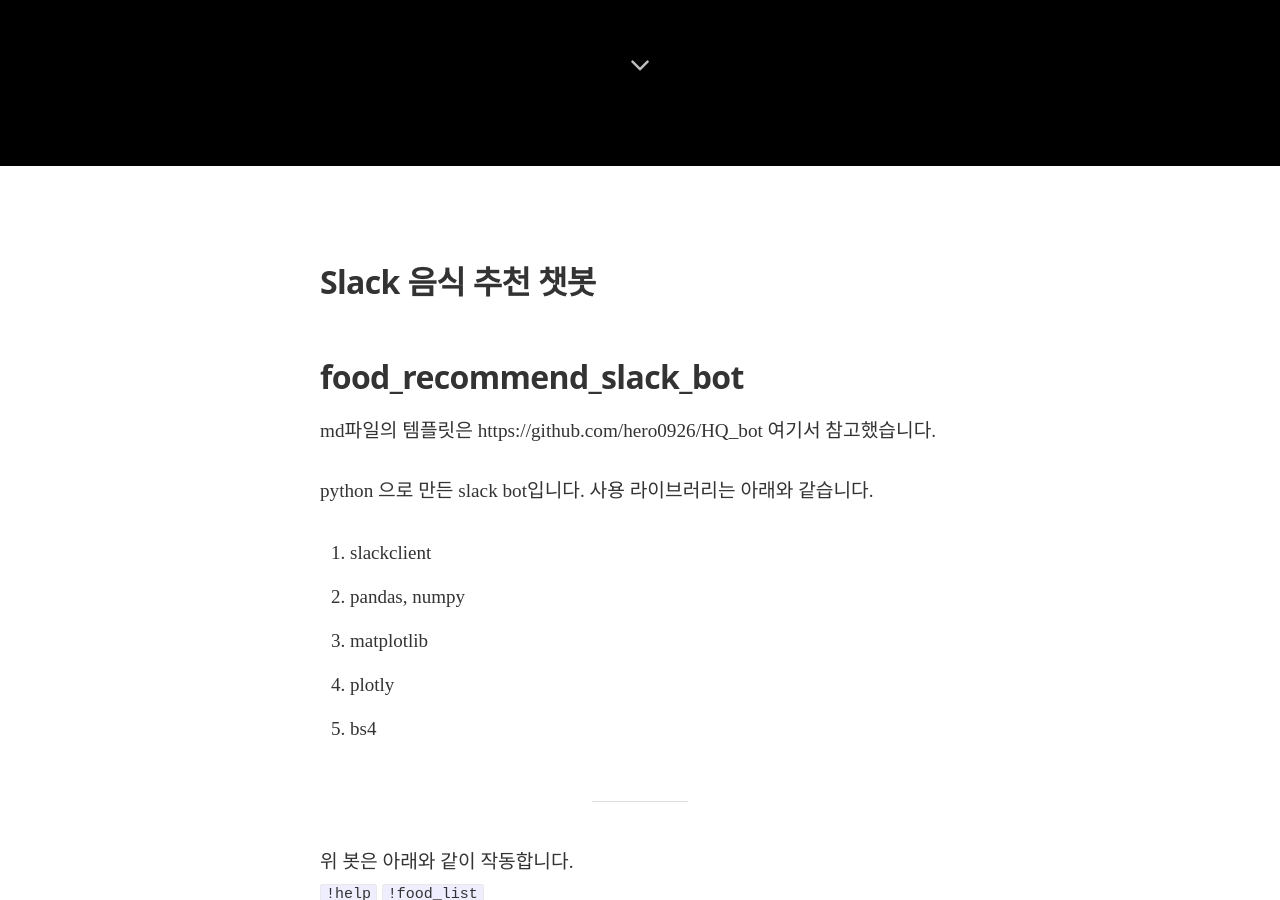
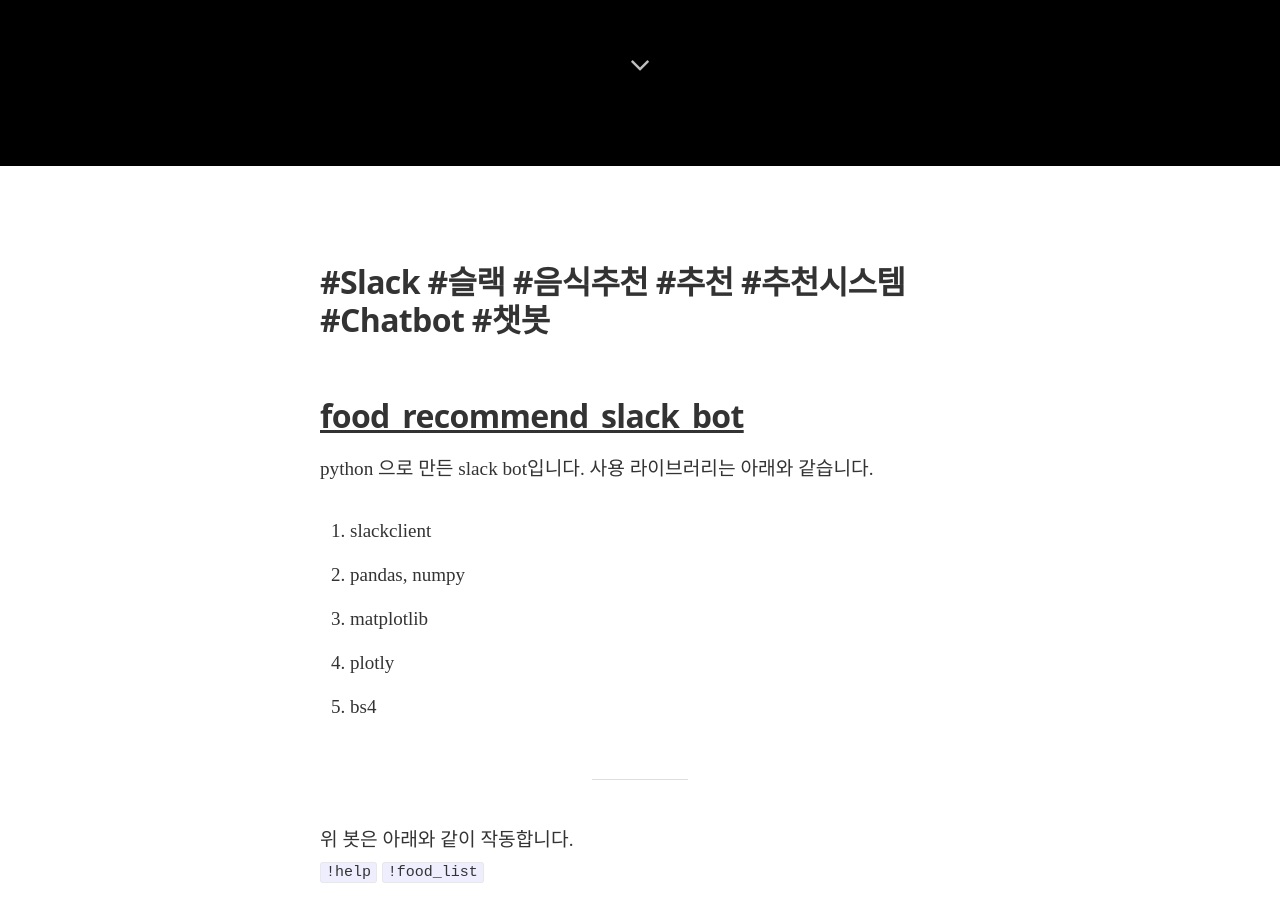
Before and after one commit to JaehunSim/JaehunSim.github.io, a Jekyll site: the page built from _posts/2018-12-27-slack-chatbot-desc.md, in a window 1280 px wide and 900 px high, scrolled down 734 px. Built offline with Jekyll 4.4.1, drawn with Linux system fonts in a browser that asks for light colours; nearby versions of some CDN libraries; some web fonts are replaced; comment, search, counter and statistics services are not loaded; grey boxes are pictures that could not be loaded.

Commit message:
Update 2018-12-27-slack-chatbot-desc.md

```diff
--- a/_posts/2018-12-27-slack-chatbot-desc.md
+++ b/_posts/2018-12-27-slack-chatbot-desc.md
@@ -2,15 +2,13 @@
 layout: post
 title:  "Slack 음식 추천 챗봇"
 date:   2018-12-27 16:54:30
-image: "/assets/images/slack_logo.png"
+image: "/assets/images/slack_logo.jpg"
 comments: true
 ---
 
-# Slack 음식 추천 챗봇
+# #Slack #슬랙 #음식추천 #추천 #추천시스템 #Chatbot #챗봇
 
-# food_recommend_slack_bot
-
-md파일의 템플릿은 https://github.com/hero0926/HQ_bot 여기서 참고했습니다.
+# [food_recommend_slack_bot](https://github.com/JaehunSim/food_recommend_slack_bot)
 
 python 으로 만든 slack bot입니다. 사용 라이브러리는 아래와 같습니다.
 
```
